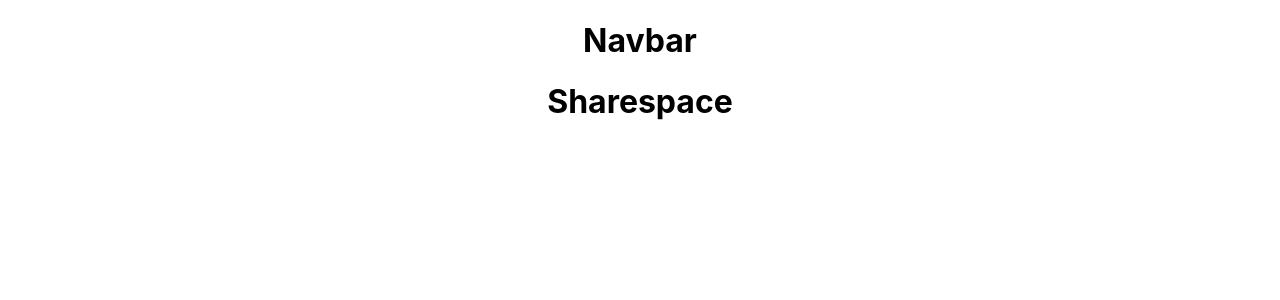
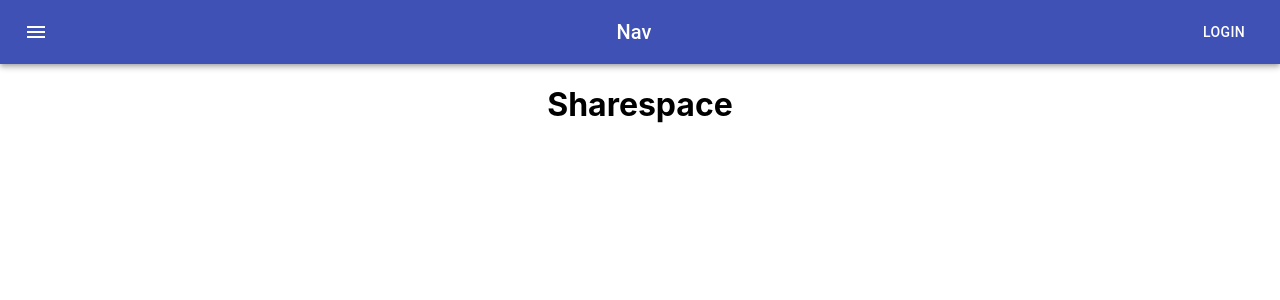
Before and after one commit to curlygirltech/Getaway, a React (Create React App) app in the folder client/: page / in a window 1280 px wide. Shown: the top 300 px of the page. Built offline with nearby package versions, Linux system fonts and the light colour scheme; the HTML template or start-up script is replaced by a standard one.

Commit message:
navbar materialui

```diff
--- a/client/package.json
+++ b/client/package.json
@@ -4,6 +4,7 @@
   "private": true,
   "dependencies": {
     "@material-ui/core": "^4.11.4",
+    "@material-ui/icons": "^4.11.2",
     "@testing-library/jest-dom": "^5.12.0",
     "@testing-library/react": "^11.2.6",
     "@testing-library/user-event": "^12.8.3",
--- a/client/src/screens/Nav.jsx
+++ b/client/src/screens/Nav.jsx
@@ -1,10 +1,44 @@
-import React from 'react'
+import React from 'react';
+import { makeStyles } from '@material-ui/core/styles';
+import AppBar from '@material-ui/core/AppBar';
+import Toolbar from '@material-ui/core/Toolbar';
+import Typography from '@material-ui/core/Typography';
+import Button from '@material-ui/core/Button';
+import IconButton from '@material-ui/core/IconButton';
+import MenuIcon from '@material-ui/icons/Menu';
+
+const useStyles = makeStyles((theme) => ({
+  root: {
+    flexGrow: 1,
+  },
+  menuButton: {
+    marginRight: theme.spacing(2),
+  },
+  title: {
+    flexGrow: 1,
+  },
+}));
+
 
 export default function Nav() {
+
+
+  const classes = useStyles();
+
+
   return (
-    <div>
-      <h1>Navbar</h1>
-
+    <div className={classes.root}>
+      <AppBar position="static">
+        <Toolbar>
+          <IconButton edge="start" className={classes.menuButton} color="inherit" aria-label="menu">
+            <MenuIcon />
+          </IconButton>
+          <Typography variant="h6" className={classes.title}>
+            Nav
+          </Typography>
+          <Button color="inherit">Login</Button>
+        </Toolbar>
+      </AppBar>
     </div>
   )
 }
--- a/client/src/services/bookings.js
+++ b/client/src/services/bookings.js
@@ -11,7 +11,7 @@
 
 //show
 export const getOneBooking = async (id) => {
-  const resp = await api.get(`/booking/${id}`);
+  const resp = await api.get(`/bookings/${id}`);
   return resp.data
 
 }
@@ -27,7 +27,7 @@
 }
 //delete
 export const deleteBooking = async (id) => {
-  const resp = await api.delete(`/booking/${id}`)
+  const resp = await api.delete(`/bookings/${id}`)
   return resp
 }
 
--- a/package.json
+++ b/package.json
@@ -1,5 +1,6 @@
 {
   "dependencies": {
+    "@material-ui/icons": "^4.11.2",
     "axios": "^0.21.1",
     "react-router-dom": "^5.2.0"
   }
```
Also changed, not shown: client/src/services/home.js (+31 -1 lines), client/src/services/user.js (deleted), 2 other files (tests, documents, lock files or other folders).
